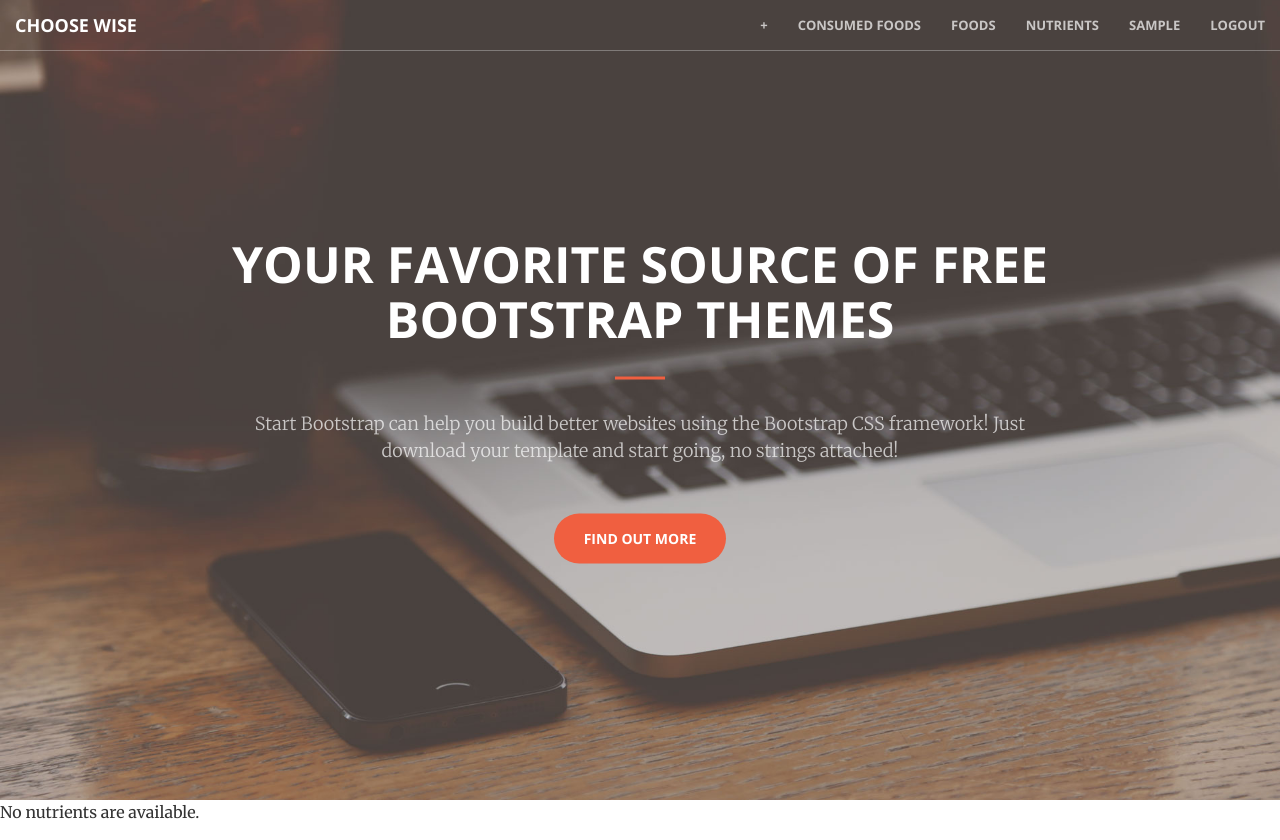
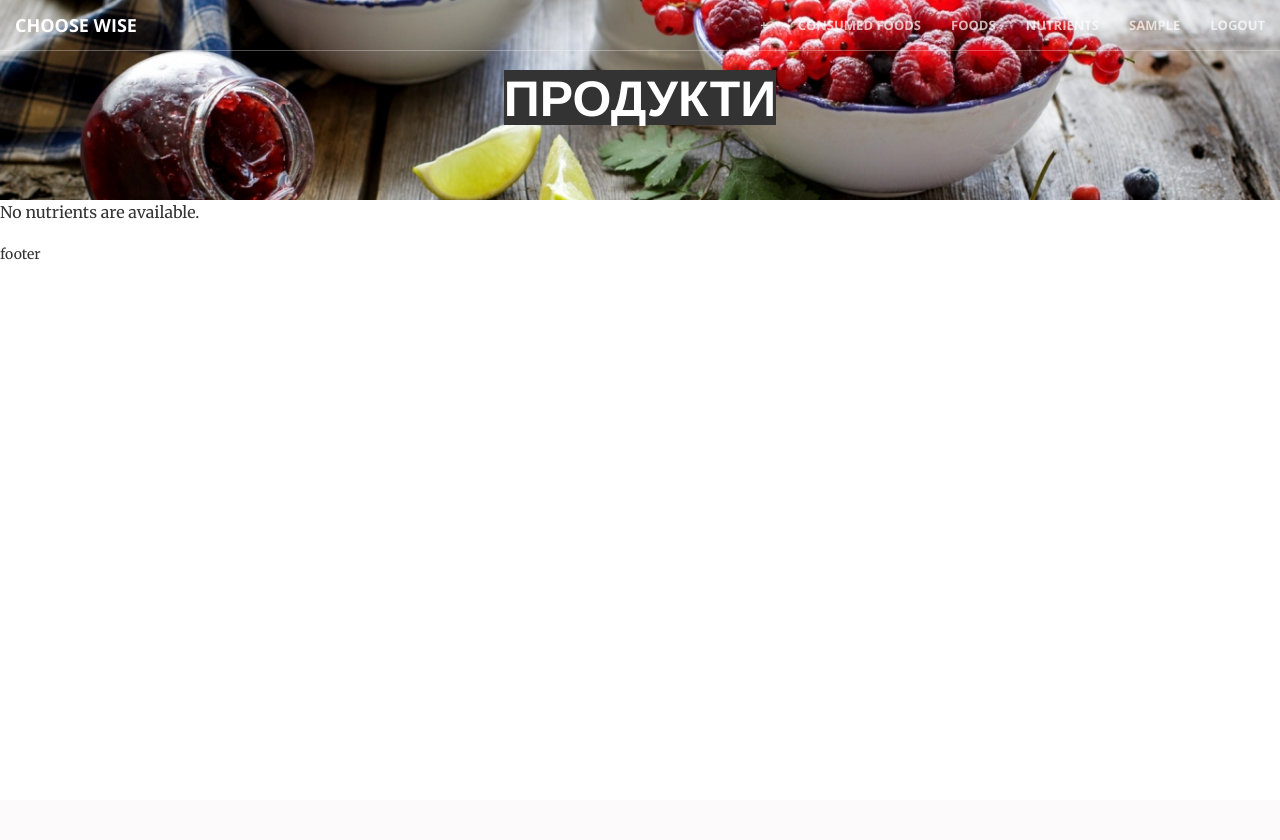
Before and after one commit to ivelinahristova/ChooseWise, a Django app: page /foods/list/ in a window 1280 px wide. Shown: the top 840 px of the page. After the commit the page ends 260 px from the top, so only its background shows below. Run offline with Django 3.2, Linux system fonts and the light colour scheme; the visitor is signed in with stand-in values (Sample User, id 1); data that the repository does not hold is empty; some libraries are stand-ins or nearby versions.

Commit message:
update page styles

```diff
--- a/foods/static/css/creative.css
+++ b/foods/static/css/creative.css
@@ -159,6 +159,9 @@ header {
   text-align: center;
   color: white;
 }
+header.add-food, header.consumed {
+  background-image: url('../img/add_food.jpg');
+}
 header .header-content {
   position: relative;
   text-align: center;
@@ -184,6 +187,9 @@ header .header-content .header-content-inner p {
 @media (min-width: 768px) {
   header {
     min-height: 100%;
+  }
+  header.add-food, header.consumed {
+    min-height: 200px;
   }
   header .header-content {
     position: absolute;
@@ -414,3 +420,9 @@ img::-moz-selection {
 body {
   webkit-tap-highlight-color: #222222;
 }
+
+#homeHeading span {
+  background-color: #333;
+  margin-bottom: 5px;
+  display: inline-block;
+}
--- a/foods/templates/base.html
+++ b/foods/templates/base.html
@@ -15,7 +15,7 @@
     <link href="/static/css/magnific-popup.css" rel="stylesheet">
 
     <!-- Theme CSS -->
-    <link href="/static/css/creative.min.css" rel="stylesheet">
+    <link href="/static/css/creative.css" rel="stylesheet">
 
 </head>
 
@@ -43,7 +43,7 @@
                 	</li>
                 	{% endif %}
                     <li>
-                        <a class="page-scroll" href="/foods">Foods</a>
+                        <a class="page-scroll" href="/foods/list">Foods</a>
                     </li>
                     <li>
                         <a class="page-scroll" href="/foods/nutrients">Nutrients</a>
@@ -67,17 +67,6 @@
         <!-- /.container-fluid -->
     </nav>
 
-    <header>
-        <div class="header-content">
-            <div class="header-content-inner">
-                <h1 id="homeHeading">Your Favorite Source of Free Bootstrap Themes</h1>
-                <hr>
-                <p>Start Bootstrap can help you build better websites using the Bootstrap CSS framework! Just download your template and start going, no strings attached!</p>
-                <a href="#about" class="btn btn-primary btn-xl page-scroll">Find Out More</a>
-            </div>
-        </div>
-    </header>
-
 {% block body_block %}{% endblock %}
 
 <footer>
--- a/foods/templates/foods/list.html
+++ b/foods/templates/foods/list.html
@@ -1,7 +1,17 @@
 {% extends 'base.html' %}
 
 {% block body_block %}
-
+<header class="add-food">
+<div class="header-content">
+        <div class="header-content-inner">
+            <h1 id="homeHeading">
+            <span>
+            Продукти
+            </span>
+            </h1>
+        </div>
+    </div>
+</header>
 {% if foods %}
     <table>
     	<thead>
```
Also changed, not shown: foods/templates/foods/add.html (+11 -0 lines), foods/templates/foods/consumed.html (+11 -0 lines), foods/templates/foods/index.html (+19 -1 lines), foods/templates/nutrients/list.html (+11 -0 lines), foods/static/img/add_food.jpg (added), foods/static/img/header.jpg, foods/static/img/header1.jpg (added).
